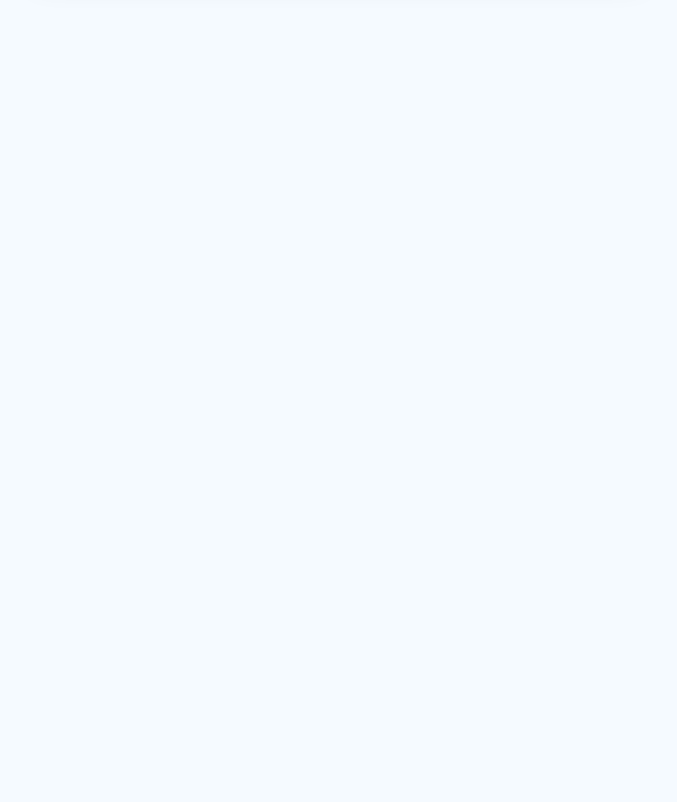
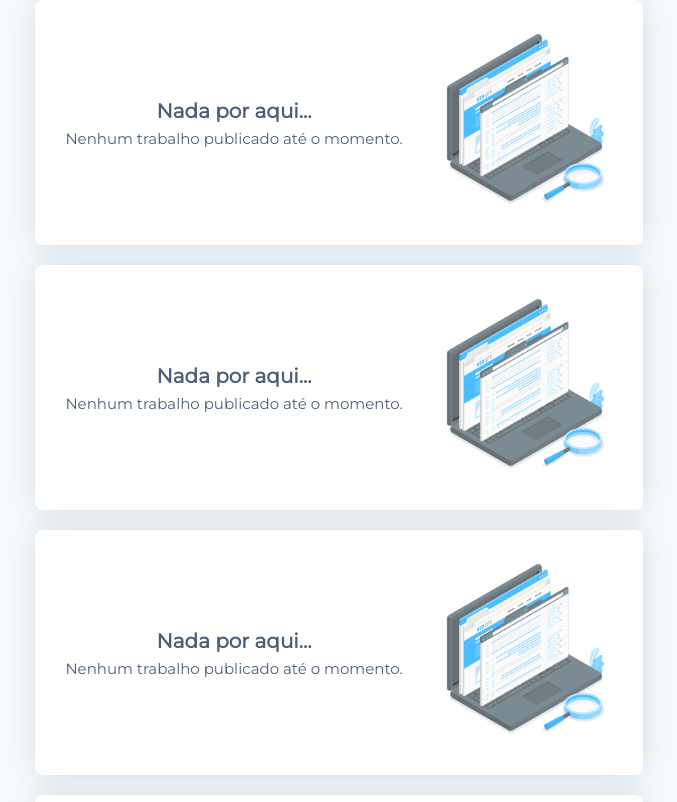
Before and after one commit to eduardo-n/frontend-paper-tree-v2, an Angular app: page / in a window 1280 px wide. Shown: the part 660-1462 px from the top of the page, without its empty margins (301-978 px from the left). Before the commit the page ends 800 px from the top, so only its background shows below. Built offline with nearby package versions, Linux system fonts and the light colour scheme.

Commit message:
Ajuste na barra de scroll

```diff
--- a/src/app/modules/logged/modules/home/feed/feed.component.html
+++ b/src/app/modules/logged/modules/home/feed/feed.component.html
@@ -11,6 +11,18 @@
     <div class="item-card">
       <app-empty-content-card></app-empty-content-card>
     </div>
+    <div class="item-card">
+      <app-empty-content-card></app-empty-content-card>
+    </div>
+    <div class="item-card">
+      <app-empty-content-card></app-empty-content-card>
+    </div>
+    <div class="item-card">
+      <app-empty-content-card></app-empty-content-card>
+    </div>
+    <div class="item-card">
+      <app-empty-content-card></app-empty-content-card>
+    </div>
   </div>
 
   <div class="right-box">
--- a/src/styles.scss
+++ b/src/styles.scss
@@ -104,11 +104,11 @@ mat-form-field {
 }
 
 ::-webkit-scrollbar {
-  width: 6px;
+  width: 10px;
   height: 6px;
 }
 
 ::-webkit-scrollbar-thumb {
-  background-color: var(--text-color-4);
-  border-radius: 6px;
+  background-color: var(--text-color-2);
+  border-radius: 3px;
 }
```
